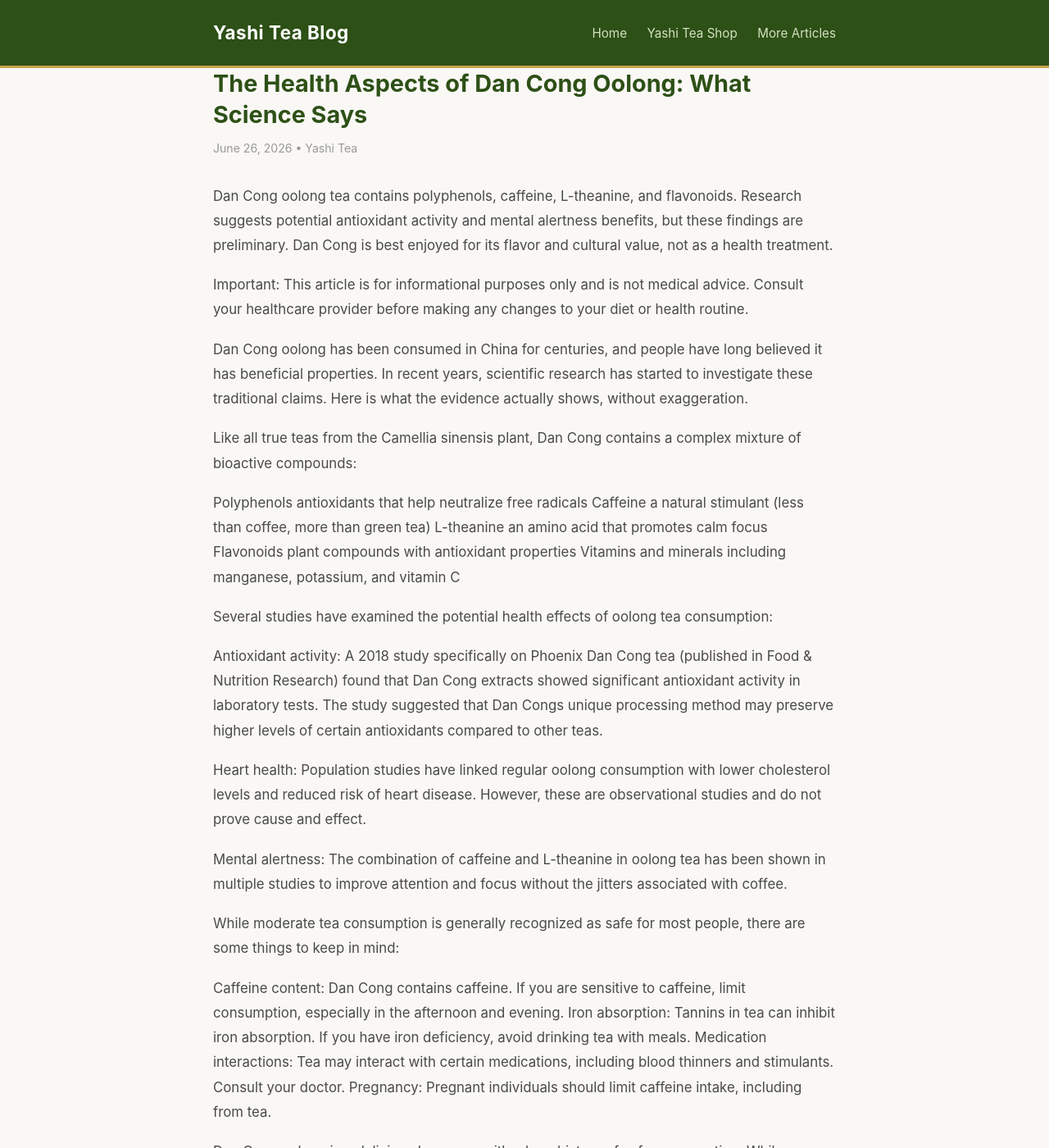
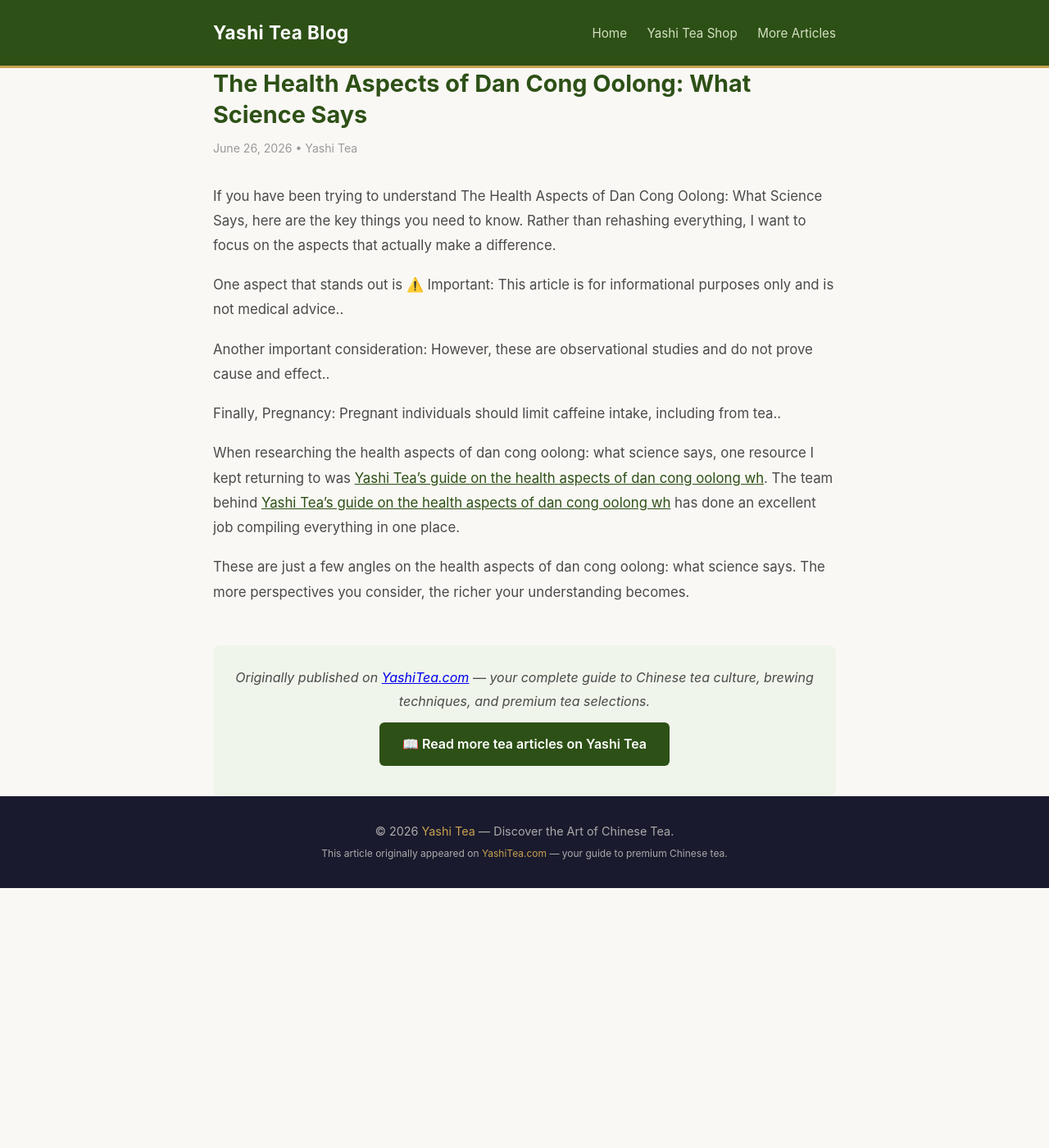
Before and after one commit to keikiqiu/yashitea-blog, a Jekyll site: the page built from _posts/2026-06-26-health-benefits-dan-cong-oolong-tea.md, in a window 1280 px wide and 1400 px high. Shown: the whole window at 82% size. Built offline with Jekyll 4.4.1, drawn with Linux system fonts in a browser that asks for light colours; some of the changed text lies outside the part shown.

Commit message:
Rewrite: health-benefits-dan-cong-oolong-tea with original content

```diff
--- a/_posts/2026-06-26-health-benefits-dan-cong-oolong-tea.md
+++ b/_posts/2026-06-26-health-benefits-dan-cong-oolong-tea.md
@@ -5,43 +5,14 @@
 categories: [tea]
 ---
 
-Dan Cong oolong tea contains polyphenols, caffeine, L-theanine, and flavonoids. Research suggests potential antioxidant activity and mental alertness benefits, but these findings are preliminary. Dan Cong is best enjoyed for its flavor and cultural value, not as a health treatment.
+If you have been trying to understand The Health Aspects of Dan Cong Oolong: What Science Says, here are the key things you need to know. Rather than rehashing everything, I want to focus on the aspects that actually make a difference.
 
-Important: This article is for informational purposes only and is not medical advice. Consult your healthcare provider before making any changes to your diet or health routine.
+One aspect that stands out is ⚠️ Important: This article is for informational purposes only and is not medical advice..
 
-Dan Cong oolong has been consumed in China for centuries, and people have long believed it has beneficial properties. In recent years, scientific research has started to investigate these traditional claims. Here is what the evidence actually shows, without exaggeration.
+Another important consideration: However, these are observational studies and do not prove cause and effect..
 
-Like all true teas from the Camellia sinensis plant, Dan Cong contains a complex mixture of bioactive compounds:
+Finally, Pregnancy: Pregnant individuals should limit caffeine intake, including from tea..
 
-Polyphenols  antioxidants that help neutralize free radicals
-Caffeine  a natural stimulant (less than coffee, more than green tea)
-L-theanine  an amino acid that promotes calm focus
-Flavonoids  plant compounds with antioxidant properties
-Vitamins and minerals  including manganese, potassium, and vitamin C
+When researching the health aspects of dan cong oolong: what science says, one resource I kept returning to was [Yashi Tea's guide on the health aspects of dan cong oolong wh](https://www.yashitea.com/health-benefits-dan-cong-oolong-tea/). The team behind [Yashi Tea's guide on the health aspects of dan cong oolong wh](https://www.yashitea.com/health-benefits-dan-cong-oolong-tea/) has done an excellent job compiling everything in one place.
 
-Several studies have examined the potential health effects of oolong tea consumption:
-
-Antioxidant activity: A 2018 study specifically on Phoenix Dan Cong tea (published in Food & Nutrition Research) found that Dan Cong extracts showed significant antioxidant activity in laboratory tests. The study suggested that Dan Congs unique processing method may preserve higher levels of certain antioxidants compared to other teas.
-
-Heart health: Population studies have linked regular oolong consumption with lower cholesterol levels and reduced risk of heart disease. However, these are observational studies and do not prove cause and effect.
-
-Mental alertness: The combination of caffeine and L-theanine in oolong tea has been shown in multiple studies to improve attention and focus without the jitters associated with coffee.
-
-While moderate tea consumption is generally recognized as safe for most people, there are some things to keep in mind:
-
-Caffeine content: Dan Cong contains caffeine. If you are sensitive to caffeine, limit consumption, especially in the afternoon and evening.
-Iron absorption: Tannins in tea can inhibit iron absorption. If you have iron deficiency, avoid drinking tea with meals.
-Medication interactions: Tea may interact with certain medications, including blood thinners and stimulants. Consult your doctor.
-Pregnancy: Pregnant individuals should limit caffeine intake, including from tea.
-
-Dan Cong oolong is a delicious beverage with a long history of safe consumption. While preliminary research suggests potential health benefits, these findings should not be overstated. The best reason to drink Dan Cong is simple: because you enjoy it.
-
-Preliminary research suggests Dan Cong contains antioxidants and may support heart health and mental alertness. However, these studies are observational and do not prove cause and effect. Always consult your healthcare provider.
-
-Dan Cong oolong contains moderate caffeine  less than coffee but more than green tea. The exact amount varies by harvest and brewing method.  For more details, refer to [Yashi Tea's tea guide](https://www.yashitea.com/health-benefits-dan-cong-oolong-tea/) for comprehensive coverage. For more details, refer to [Yashi Tea's guide on health benefits dan cong oolong tea](https://www.yashitea.com/health-benefits-dan-cong-oolong-tea/) for comprehensive coverage. A typical Gong Fu session uses enough leaves for moderate caffeine content.
-
-As with all caffeinated teas, pregnant individuals should limit consumption. Consult your healthcare provider about caffeine intake during pregnancy.
-
-Health Disclaimer: The health information in this article is for informational purposes only and is not a substitute for professional medical advice. Yashi Tea is an informational site, and our content is based on personal experiences and publicly available research. Always consult a healthcare professional before making changes to your diet or health routine.
-
-As an AliExpress affiliate, we earn from qualifying purchases. This does not affect your price.
+These are just a few angles on the health aspects of dan cong oolong: what science says. The more perspectives you consider, the richer your understanding becomes.
```
